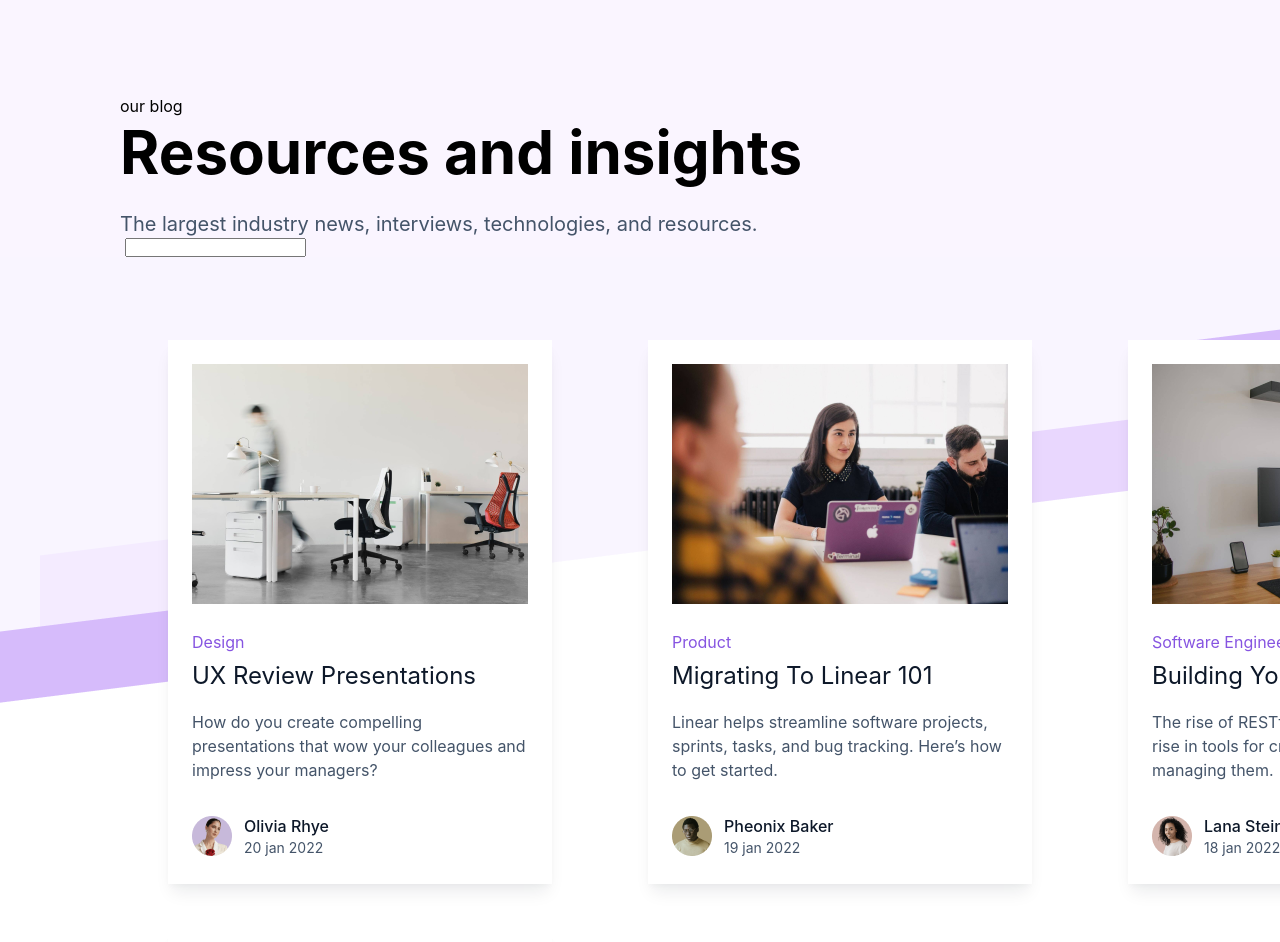
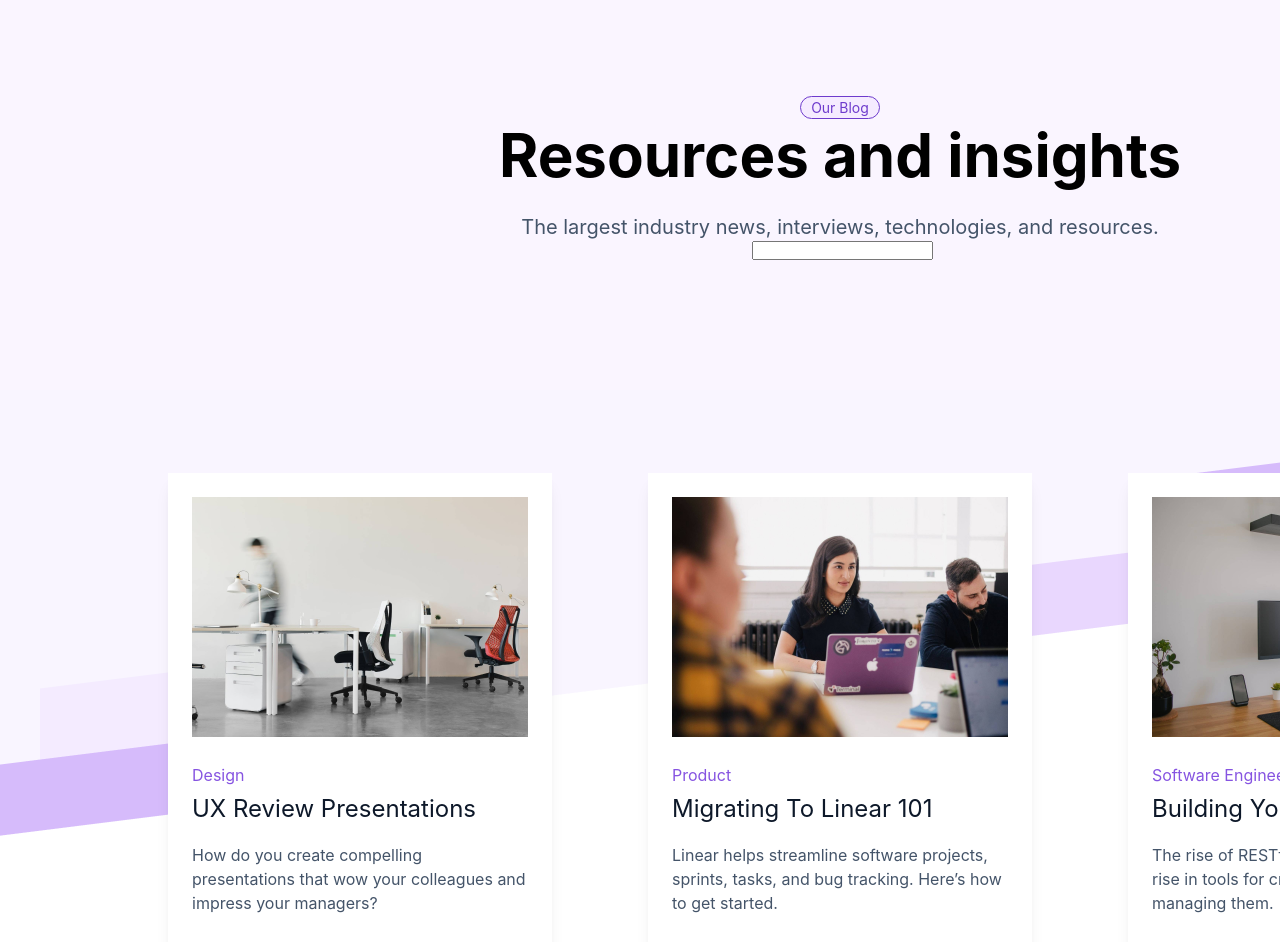
Before and after one commit to elite-coder-5150/untitled-ui-kit-html, a plain HTML site: page blog.html in a window 1280 px wide. Shown: the top 942 px of the page. Drawn offline with nearby package versions, Linux system fonts and the light colour scheme; files that its build step writes are made by us from their sources.

Commit message:
added the height property to the showcase section

```diff
--- a/scss/partials/_blog.scss
+++ b/scss/partials/_blog.scss
@@ -5,6 +5,8 @@ section {
 
 .showcase {
     background: $clr-showcase-bg;
+    text-align: center;
+    height: 390px;
 }
 .blog-post {
     width: 384px;
@@ -81,3 +83,14 @@ section {
 .blog-posts {
     margin-top: -475px;
 }
+
+.badge-purple {
+    background: #F5EBFF;
+    color: #6E3BCD;
+    text-transform: capitalize;
+    border: 1px solid #6E3BCD;
+    font-size: 14px;
+    padding: 2px 10px;
+    border-radius: 16px;
+    display: inline-flex;
+}
```
